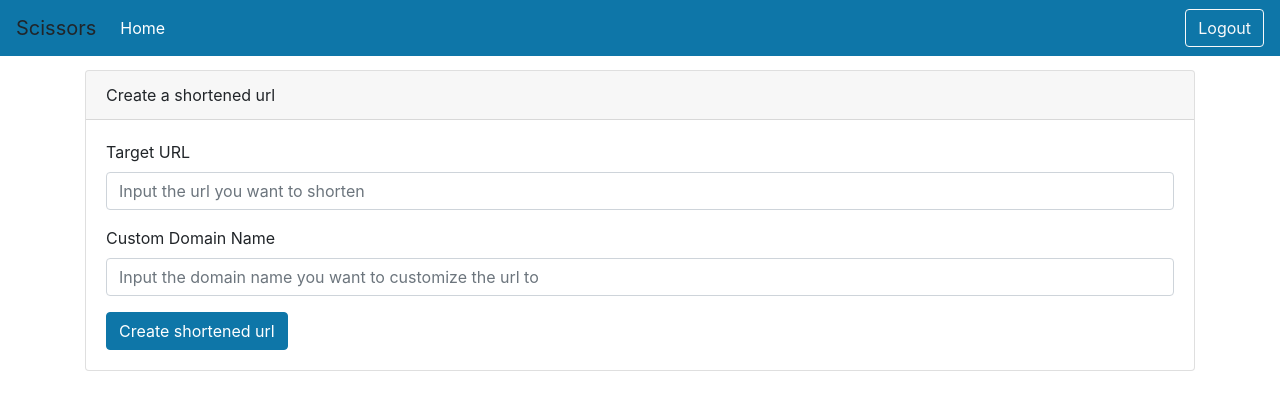
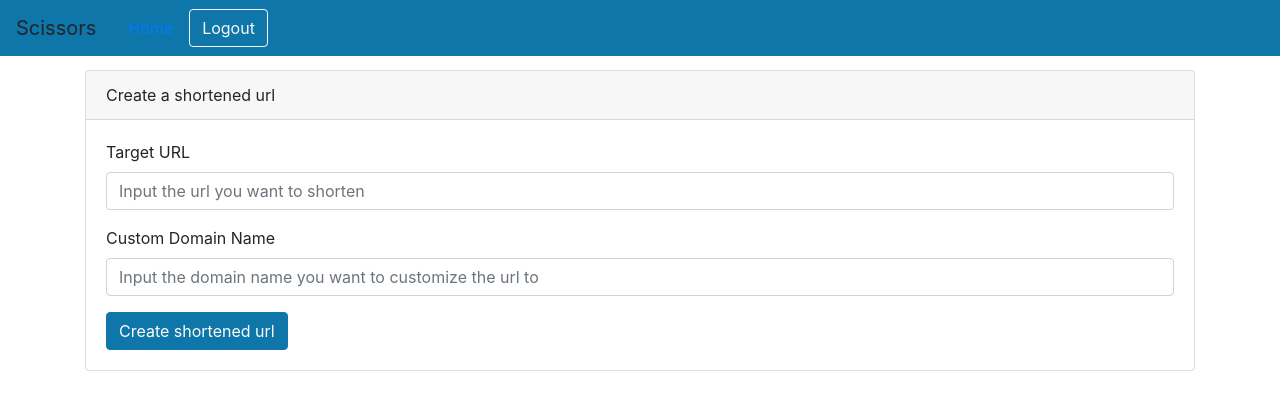
Before and after one commit to iamsamuelk/Scissors, a FastAPI app: page /scissors/create-url in a window 1280 px wide. Shown: the top 410 px of the page. Run offline with FastAPI, Linux system fonts and the light colour scheme; some libraries are stand-ins or nearby versions.

Commit message:
Modified Navbar

```diff
--- a/templates/navbarloggedin.html
+++ b/templates/navbarloggedin.html
@@ -1,22 +1,8 @@
 <div>
     <nav class="navbar navbar-expand-md navbar-dark main-color fixed-top">
         <a class="navbar-brand">Scissors</a>
-        <button class="navbar-toggler" type="button" data-toggle="collapse" data-target="#navbarCollapse"
-            aria-controls="navbarNav" aria-expanded="false" aria-label="Toggle navigation">
-            <span class="navbar-toggler-icon"></span>
-        </button>
-        <div class="collapse navbar-collapse" id="navbarNav">
-            <ul class="navbar-nav">
-                <li class="nav-item active">
-                    <a class="nav-link" href="/scissors">Home</a>
-                </li>
-            </ul>
-            <ul class="navbar-nav ml-auto">
-                <li class="nav-item">
-                    <a type="button" class="btn btn-outline-light" href="/auth/logout">Logout</a>
-                </li>
-            </ul>
-        </div>
+        <a class="nav-link" href="/scissors">Home</a>
+        <a type="button" class="btn btn-outline-light" href="/auth/logout">Logout</a>
     </nav>
 </div>
 
--- a/templates/navbarloggedout.html
+++ b/templates/navbarloggedout.html
@@ -1,10 +1,6 @@
 <div>
     <nav class="navbar navbar-expand-md navbar-dark main-color fixed-top">
         <a class="navbar-brand">Scissors</a>
-        <button class="navbar-toggler" type="button" data-toggle="collapse" data-target="#navbarCollapse"
-            aria-controls="navbarNav" aria-expanded="false" aria-label="Toggle navigation">
-            <span class="navbar-toggler-icon"></span>
-        </button>
     </nav>
 </div>
 
```
